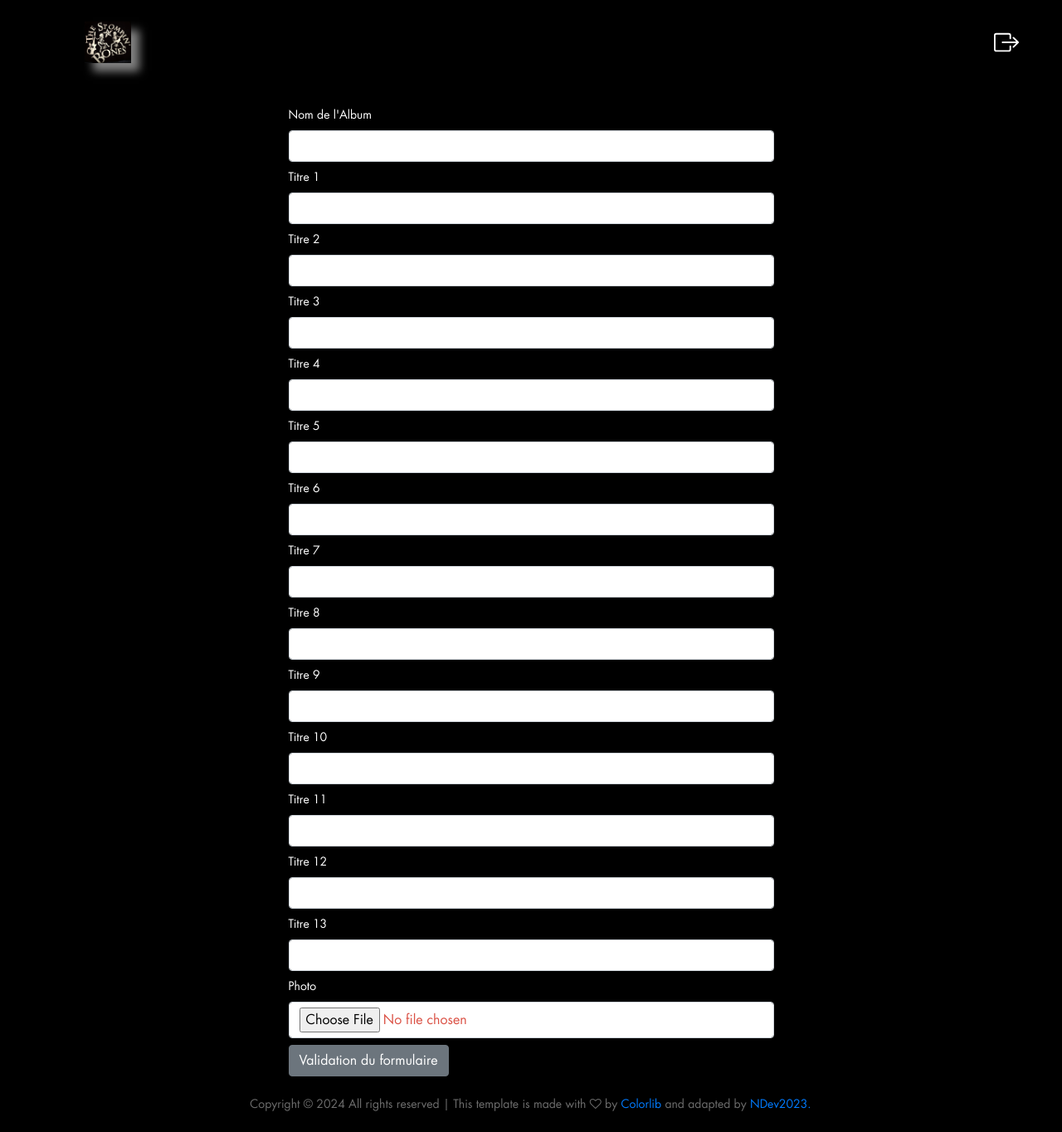
After one commit to Dnico13/RockBandStompin, a PHP site: page /createAlbum.php in a window 1280 px wide. The commit adds this page. Shown: the whole page at 83% size. Run offline with PHP 8.4, Linux system fonts and the light colour scheme.

Commit message:
createAlbum.php and createEvent.php ok

```diff
--- /dev/null
+++ b/createAlbum.php
@@ -0,0 +1,119 @@
+<?php
+session_start();
+require_once 'template/header.php';
+require_once 'pdo.php';
+require_once './fonction/createNewAlbum.php';
+createNewAlbum($pdo);
+?>
+<link rel="stylesheet" href="styles/style.css">
+
+<body>
+    <?php
+    require_once './template/menu_admin.php'
+    ?>
+ <main class="mainBis">
+        <!-- integration du formulaire de creation de realisation du texte -->
+        <div class="container d-flex flex-column justify-content-center">
+
+            <div class="row">
+
+                <form class="w-50 m-auto" action="./createAlbum.php" method="POST" enctype="multipart/form-data" target="_self">
+                    <div class="mb-2">
+                        <label for="nom" class="form-label">Nom de l'Album</label>
+                        <input type="text" name="nom" class="form-control" id="Nom" required>
+                    </div>
+                    <div class="mb-2">
+                        <label for="Titre1" class="form-label">Titre 1</label>
+                        <input type="text" name="Titre1" class="form-control" id="Titre1" required>
+                    </div>
+                    <div class="mb-2">
+                        <label for="Titre2" class="form-label">Titre 2</label>
+                        <input type="text" name="Titre2" class="form-control" id="Titre2" required>
+
+                    </div>
+                    <div class="mb-2">
+                        <label for="Titre3" class="form-label">Titre 3</label>
+                        <input type="text" name="Titre3" class="form-control" id="Titre3" required>
+                    </div>
+                    <div class="mb-2">
+                        <label for="Titre4" class="form-label">Titre 4</label>
+                        <input type="text" name="Titre4" class="form-control" id="Titre4" required>
+                    </div>
+                    <div class="mb-2">
+                        <label for="Titre5" class="form-label">Titre 5</label>
+                        <input type="text" name="Titre5" class="form-control" id="Titre5">
+                    </div>
+                    <div class="mb-2">
+                        <label for="Titre6" class="form-label">Titre 6</label>
+                        <input type="text" name="Titre6" class="form-control" id="Titre6">
+                    </div>
+                    <div class="mb-2">
+                        <label for="Titre7" class="form-label">Titre 7</label>
+                        <input type="text" name="Titre7" class="form-control" id="Titre7">
+                    </div>
+                    <div class="mb-2">
+                        <label for="Titre8" class="form-label">Titre 8</label>
+                        <input type="text" name="Titre8" class="form-control" id="Titre8">
+                    </div>
+                    <div class="mb-2">
+                        <label for="Titre9" class="form-label">Titre 9</label>
+                        <input type="text" name="Titre9" class="form-control" id="Titre9">
+                    </div>
+                    <div class="mb-2">
+                        <label for="Titre10" class="form-label">Titre 10</label>
+                        <input type="text" name="Titre10" class="form-control" id="Titre10">
+                    </div>
+                    <div class="mb-2">
+                        <label for="Titre11" class="form-label">Titre 11</label>
+                        <input type="text" name="Titre11" class="form-control" id="Titre11">
+                    </div>
+                    <div class="mb-2">
+                        <label for="Titre12" class="form-label">Titre 12</label>
+                        <input type="text" name="Titre12" class="form-control" id="Titre12">
+                    </div>
+                    <div class="mb-2">
+                        <label for="Titre13" class="form-label">Titre 13</label>
+                        <input type="text" name="Titre13" class="form-control" id="Titre13">
+                    </div>
+
+
+
+
+
+                    <!-- fin du formulaire de creation de realisation  du texte -->
+
+                    <!-- integration du formulaire de creation de realisation pour les images-->
+
+
+
+
+                    <div class="mb-2">
+                        <label for="photo" class="form-label">Photo</label>
+                        <input type="File" name="photo" class="form-control" id="photo" required>
+                    </div>
+
+
+
+
+
+                    <div class="text-end mt-2">
+                        <button type="submit" class="btn btn-secondary" name="Submit">Validation du formulaire</button>
+                    </div>
+                </form>
+            </div>
+            <!-- fin du formulaire de creation de realisation  pour les images -->
+    </main>
+
+
+
+
+
+
+</body>
+
+
+<?php
+require_once './template/js.php';
+require_once './template/footer.php';
+?>
+</html>
--- a/discographie.php
+++ b/discographie.php
@@ -23,7 +23,7 @@ $Albums = getAlbums($pdo);
             <div class="container col-xxl-8 px-4 py-5">
                 <div class="row flex-lg-row-reverse align-items-center g-5 py-5">
                     <div class="col-10 col-sm-8 col-lg-6">
-                        <img src="<?= $album['Photo']; ?>" class="d-block mx-lg-auto img-fluid" alt="Illustration de page de couverture de l album <?= $album['nom']; ?>" width="600" height="400" loading="lazy" title="Page de couverture de l'album <?= $album['nom']; ?>">
+                        <img src="<?= $album['Photo']; ?>" class="d-block mx-lg-auto img-fluid " alt="Illustration de page de couverture de l album <?= $album['nom']; ?>" width="600" height="400" loading="lazy" title="Page de couverture de l'album <?= $album['nom']; ?>">
                     </div>
                     <div class="col-lg-6">
                         <h1 class="display-5 fw-bold text-body-emphasis lh-1 mb-3 text-danger text-left h2"><?= $album['nom']; ?></h1>
--- /dev/null
+++ b/fonction/createNewAlbum.php
@@ -0,0 +1,113 @@
+<?php
+
+Function createNewAlbum($pdo){
+    if (($_SERVER['REQUEST_METHOD']== 'POST') && isset($_POST['Submit'])){
+
+
+        $Titre1= htmlspecialchars($_POST['Titre1']);
+        $nom= htmlspecialchars($_POST['nom']);
+        $Titre2= htmlspecialchars($_POST['Titre2']);
+        $Titre3= htmlspecialchars($_POST['Titre3']);
+        $Titre4= htmlspecialchars($_POST['Titre4']);
+        $Titre5= htmlspecialchars($_POST['Titre5']);
+        $Titre6= htmlspecialchars($_POST['Titre6']);
+        $Titre7= htmlspecialchars($_POST['Titre7']);
+        $Titre8= htmlspecialchars($_POST['Titre8']);
+        $Titre9= htmlspecialchars($_POST['Titre9']);
+        $Titre10= htmlspecialchars($_POST['Titre10']);
+        $Titre11= htmlspecialchars($_POST['Titre11']);
+        $Titre12= htmlspecialchars($_POST['Titre12']);
+        $Titre13= htmlspecialchars($_POST['Titre13']);
+        //$photo = htmlspecialchars($_POST['Photo']);
+
+        $tailleMax= 7000000;
+        $repertoire = "photoAlbum/";
+        $mimeautorises = ["image/jpeg", "image/png", "image/gif", "image/webp"];
+        $allowedFileTypes =["jpeg", "jpg", "png", "gif","webp"];
+        $imageok1= true;
+
+        $targetFile1 = $repertoire . basename($_FILES["photo"]["name"]);
+        $imageFileType1 = strtolower(pathinfo($targetFile1, PATHINFO_EXTENSION));
+
+
+        $image_tmp_name1 = $_FILES['photo']['tmp_name'];
+        $image_error1 = $_FILES['photo']['error'];
+
+
+
+        if($_FILES["photo"]["size"] > $tailleMax) {
+            echo "Le fichier est trop volumineux.";
+            $imageok1= false;
+        }
+
+        $fileMime1 = mime_content_type($_FILES["photo"]["tmp_name"]);
+        if (!in_array($fileMime1, $mimeautorises)) {
+            echo "Ce type de fichier n’est pas autorisé";
+            $imageok1= false;
+        }
+
+
+        if (!in_array($imageFileType1, $allowedFileTypes)) {
+            echo "Seules les images aux formats JPG, JPEG, PNG, GIF et WEBP sont autorisées.";
+            $imageok1=false;
+        }
+
+
+    if ($image_error1 === 0 && $imageok1 === true) {
+
+
+        $destination1 = $targetFile1;
+        move_uploaded_file($image_tmp_name1, $destination1);
+
+
+
+
+
+
+
+
+
+
+        $query  = $pdo->prepare('INSERT INTO Disc (nom, Titre1, Titre2, Titre3, Titre4, Titre5, Titre6, Titre7, Titre8, Titre9, Titre10, Titre11, Titre12, Titre13, Photo)
+
+        VALUES (:nom,:T1,:T2,:T3,:T4,:T5,:T6,:T7,:T8,:T9,:T10,:T11,:T12,:T13,:ph)');
+
+        $query->bindParam(':nom',$nom);
+        $query->bindParam(':T1', $Titre1);
+        $query->bindParam(':T2', $Titre2);
+        $query->bindParam(':T3', $Titre3);
+        $query->bindParam(':T4', $Titre4);
+        $query->bindParam(':T5', $Titre5);
+        $query->bindParam(':T6', $Titre6);
+        $query->bindParam(':T7', $Titre7);
+        $query->bindParam(':T8', $Titre8);
+        $query->bindParam(':T9', $Titre9);
+        $query->bindParam(':T10', $Titre10);
+        $query->bindParam(':T11', $Titre11);
+        $query->bindParam(':T12', $Titre12);
+        $query->bindParam(':T13', $Titre13);
+        $query->bindParam(':ph', $destination1);
+
+
+
+
+
+        $query->execute();
+
+
+
+
+        header('location: ./espaceadmin.php');
+
+
+
+
+
+    } else {
+        echo " Il y a eu une erreur lors du téléchargement des images";
+    }
+}
+}
+
+
+// utiliserl es fonction uniqid() et rename()
--- /dev/null
+++ b/template/menu_admin.php
@@ -0,0 +1,60 @@
+<?php
+require_once 'fonction/url.php';
+?>
+
+<!-- Header -->
+<header class="header">
+    <div class="header_content d-flex flex-row align-items-center justify-content-center">
+        <div class="logo">
+            <a href="index.php">
+                <img src="images/logo.jpg" class="logo" alt="Logo des Stompin'Bones" title="Logo des Stompin'Bones">
+            </a>
+        </div>
+        <div class="log_reg">
+            <ul class="d-flex flex-row align-items-start justify-content-start">
+                <li>
+                    <a href="./log/logout.php" title="Login">
+                    <svg xmlns="http://www.w3.org/2000/svg" width="30" height="30" fill="currentColor" class="bi bi-box-arrow-right" viewBox="0 0 16 16">
+  <path fill-rule="evenodd" d="M10 12.5a.5.5 0 0 1-.5.5h-8a.5.5 0 0 1-.5-.5v-9a.5.5 0 0 1 .5-.5h8a.5.5 0 0 1 .5.5v2a.5.5 0 0 0 1 0v-2A1.5 1.5 0 0 0 9.5 2h-8A1.5 1.5 0 0 0 0 3.5v9A1.5 1.5 0 0 0 1.5 14h8a1.5 1.5 0 0 0 1.5-1.5v-2a.5.5 0 0 0-1 0z"/>
+  <path fill-rule="evenodd" d="M15.854 8.354a.5.5 0 0 0 0-.708l-3-3a.5.5 0 0 0-.708.708L14.293 7.5H5.5a.5.5 0 0 0 0 1h8.793l-2.147 2.146a.5.5 0 0 0 .708.708z"/>
+</svg>
+                    </a>
+                </li>
+                <!--<li><a href="#">Register</a></li>-->
+            </ul>
+        </div>
+
+
+        <!-- Menu -->
+
+        <div class="menu">
+            <div>
+                <div class="menu_overlay"></div>
+                <div class="menu_container d-flex flex-column align-items-start justify-content-center">
+                    <div class="menu_log_reg">
+                        <ul class="d-flex flex-row align-items-start justify-content-start">
+                            <li>
+                                <a href="./log/logout.php">
+                                    <svg xmlns="http://www.w3.org/2000/svg" width="30" height="30" fill="currentColor" class="bi bi-box-arrow-right" viewBox="0 0 16 16">
+                                        <path fill-rule="evenodd" d="M10 12.5a.5.5 0 0 1-.5.5h-8a.5.5 0 0 1-.5-.5v-9a.5.5 0 0 1 .5-.5h8a.5.5 0 0 1 .5.5v2a.5.5 0 0 0 1 0v-2A1.5 1.5 0 0 0 9.5 2h-8A1.5 1.5 0 0 0 0 3.5v9A1.5 1.5 0 0 0 1.5 14h8a1.5 1.5 0 0 0 1.5-1.5v-2a.5.5 0 0 0-1 0z" />
+                                        <path fill-rule="evenodd" d="M15.854 8.354a.5.5 0 0 0 0-.708l-3-3a.5.5 0 0 0-.708.708L14.293 7.5H5.5a.5.5 0 0 0 0 1h8.793l-2.147 2.146a.5.5 0 0 0 .708.708z" />
+                                    </svg>
+                                </a>
+                            </li>
+                            <!--<li><a href="#">Register</a></li>-->
+                        </ul>
+                    </div>
+                    <nav class="menu_nav">
+                        <ul class="d-flex flex-column align-items-start justify-content-start">
+                            <li><a href="index.php">Accueil</a></li>
+                            <li><a href="discographie.php">Discographie</a></li>
+                            <li><a href="about.php">Nos Evenements</a></li>
+                            <li><a href="video.php">Nos Vidéos</a></li>
+                            <li><a href="contact.php">Contact</a></li>
+                        </ul>
+                    </nav>
+                </div>
+            </div>
+        </div>
+
+</header>
--- a/video.php
+++ b/video.php
@@ -12,7 +12,7 @@ require_once 'template/menu.php';
 	<!-- Google Tag Manager (noscript) -->
 	<noscript><iframe src="https://www.googletagmanager.com/ns.html?id=GTM-TSRL6SWD" height="0" width="0" style="display:none;visibility:hidden"></iframe></noscript>
 	<!-- End Google Tag Manager (noscript) -->
-	<main class="mainvideo">
+	<main class="mainvideo mainBis">
 
 		<div class="container containerVideo mt-5">
 			<div class="row">
```
Also changed, not shown: createEvent.php (added, +69 -0 lines), espaceadmin.php (+118 -8 lines), fonction/createNewEvent.php (added, +78 -0 lines), log/logout.php (+7 -0 lines), photoAffiche/prevoir-evenement-rentree-associative-433452.png (added), photoAlbum/adobe-express-qr-code.png (added), photoAlbum/qrcode_www.stompin-bones.fr.png (added), 1 other file.
